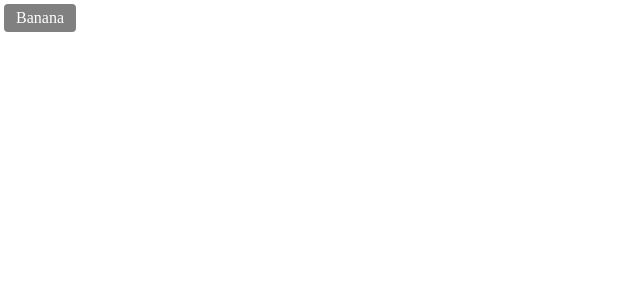
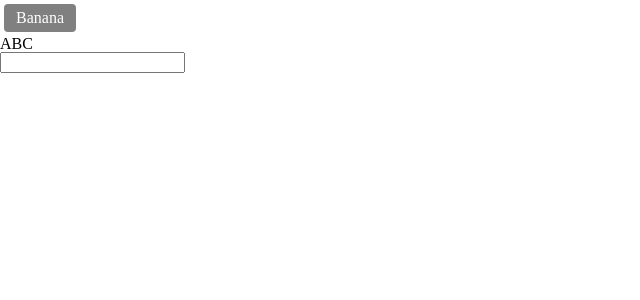
Before and after one commit to haxxler/vue3lately, a Vue app: page / in a window 1280 px wide. Shown: the top 300 px of the page, without its empty margins (0-640 px from the left). Built offline with nearby package versions, Linux system fonts and the light colour scheme.

Commit message:
component emit test is completed!

```diff
--- a/src/App.vue
+++ b/src/App.vue
@@ -1,9 +1,8 @@
 <template>
   <MyBtn
-  class="haxxler"
-  style="color: red"
-  title="Hello World!">
-  Banana
+    @choose="log"
+    @change-msg="logMsg">
+    Banana
   </MyBtn>
 </template>
 
@@ -14,5 +13,14 @@ export default{
   components: {
     MyBtn
   },
+  methods: {
+    log(event) {
+      console.log('Click!!');
+      console.log(event);
+    },
+    logMsg(msg) {
+      console.log(msg)
+    }
+  }
 }
 </script>
--- a/src/components/MyBtn.vue
+++ b/src/components/MyBtn.vue
@@ -2,19 +2,32 @@
   <div class="btn">
     <slot></slot>
   </div>
-  <h1 v-bind="$attrs"></h1>
+  <h1 @click="$emit('choose', $event)">ABC</h1>
+  <input
+  type="text"
+  v-model="msg" /> <!-- 양방향 데이터 바인딩 -->
 </template>
 
 <script>
 export default {
-  inheritAttrs: false,
-  created() {
-    console.log(this.$attrs)
+  emits: [
+    'choose',
+    'changeMsg'
+  ],
+  data() {
+    return {
+      msg: ''
+    }
+  },
+  watch: {
+    msg() {
+      this.$emit('changeMsg', this.msg)
+    }
   }
 }
 </script>
 
-<style scoped lang="scss">
+<style scoped>
   .btn {
     display: inline-block;
     margin: 4px;
@@ -23,9 +36,5 @@ export default {
     background-color: gray;
     color: white;
     cursor: pointer;
-    &.large {
-      font-size: 20px;
-      padding: 10px 20px;
-    }
   }
 </style>
```
